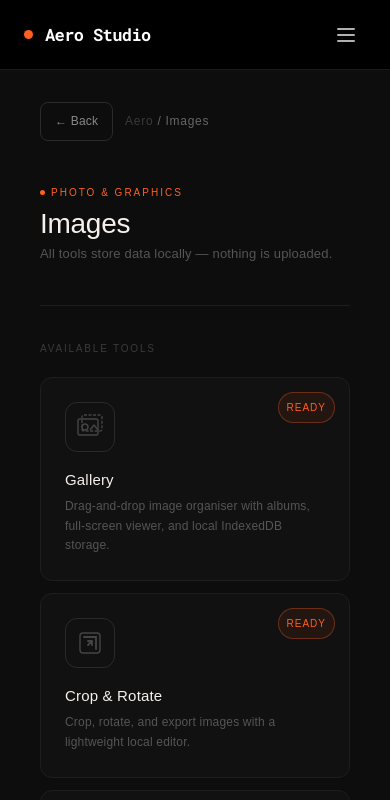
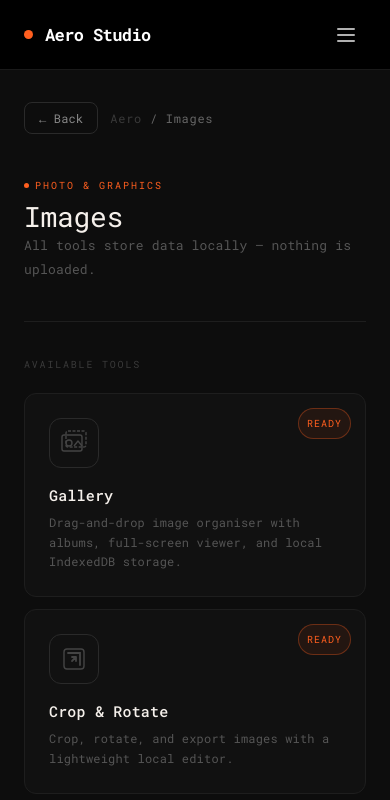
Before and after one commit to ParagGhatage/Aero-Studio, a React (Vite) app: page /images in a window 390 px wide. Shown: the top 800 px of the page. Built offline with nearby package versions, Linux system fonts and the light colour scheme.

Commit message:
mobile compatibility with tailwind in app dashboard

```diff
--- a/src/InstallButton.jsx
+++ b/src/InstallButton.jsx
@@ -1,20 +1,4 @@
 import { useState, useEffect } from 'react';
-
-const s = {
-  button: {
-    padding: '8px 16px',
-    fontSize: '12px',
-    letterSpacing: '0.1em',
-    textTransform: 'uppercase',
-    color: '#0D0D0D',
-    background: '#4ECDC4',
-    border: 'none',
-    borderRadius: '4px',
-    cursor: 'pointer',
-    fontWeight: 600,
-    transition: 'transform 0.2s',
-  }
-};
 
 export default function InstallButton() {
   const [deferredPrompt, setDeferredPrompt] = useState(null);
@@ -59,10 +43,8 @@ export default function InstallButton() {
 
   return (
     <button
-      style={s.button}
       onClick={handleInstallClick}
-      onMouseEnter={(e) => e.target.style.transform = 'translateY(-2px)'}
-      onMouseLeave={(e) => e.target.style.transform = 'translateY(0)'}
+      className="px-4 py-2 text-xs tracking-widest uppercase text-[#0D0D0D] bg-[#4ECDC4] border-none rounded font-semibold cursor-pointer transition-transform duration-200 hover:-translate-y-0.5"
     >
       Install App
     </button>
--- a/src/pages/ImageStudio.jsx
+++ b/src/pages/ImageStudio.jsx
@@ -1,5 +1,4 @@
-import { useState } from 'react';
-import { useNavigate } from 'react-router-dom'; // 1. Import the router hook
+import { useNavigate } from 'react-router-dom';
 
 const TOOLS = [
   {
@@ -29,7 +28,6 @@ const TOOLS = [
       </svg>
     ),
   },
-
   {
     id: 'compress',
     name: 'Compress',
@@ -37,10 +35,10 @@ const TOOLS = [
     status: 'ready',
     icon: (
       <svg width="28" height="28" viewBox="0 0 28 28" fill="none">
-  <path d="M7 4 L17 4 L21 8 L21 24 L7 24 Z" stroke="currentColor" strokeWidth="1.4" strokeLinejoin="round"/>
-  <path d="M17 4 L17 8 L21 8" stroke="currentColor" strokeWidth="1.4" strokeLinejoin="round"/>
-  <polyline points="12,10 14,12 12,14 14,16 12,18" fill="none" stroke="currentColor" strokeWidth="1.4" strokeLinecap="round" strokeLinejoin="round"/>
-</svg>
+        <path d="M7 4 L17 4 L21 8 L21 24 L7 24 Z" stroke="currentColor" strokeWidth="1.4" strokeLinejoin="round"/>
+        <path d="M17 4 L17 8 L21 8" stroke="currentColor" strokeWidth="1.4" strokeLinejoin="round"/>
+        <polyline points="12,10 14,12 12,14 14,16 12,18" fill="none" stroke="currentColor" strokeWidth="1.4" strokeLinecap="round" strokeLinejoin="round"/>
+      </svg>
     ),
   },
   {
@@ -58,205 +56,103 @@ const TOOLS = [
   },
 ];
 
-const ACCENT = '#FF5F1F';
-
-const s = {
-  root: {
-    background: '#0D0D0D',
-    minHeight: '100vh',
-    fontFamily: 'sans-serif',
-    color: '#F5F0EB',
-    padding: '2rem 2.5rem',
-  },
-  topnav: {
-    display: 'flex',
-    alignItems: 'center',
-    gap: '12px',
-    marginBottom: '2.5rem',
-  },
-  backBtn: {
-    background: 'transparent',
-    border: '0.5px solid #2A2A2A',
-    color: '#888',
-    padding: '7px 14px',
-    borderRadius: '8px',
-    fontSize: '12px',
-    cursor: 'pointer',
-    display: 'flex',
-    alignItems: 'center',
-    gap: '6px',
-    transition: 'color 0.15s, border-color 0.15s',
-  },
-  breadcrumb: {
-    fontSize: '12px',
-    color: '#3A3A3A',
-    letterSpacing: '0.06em',
-  },
-  breadcrumbActive: {
-    color: '#666',
-  },
-  pageHeader: {
-    marginBottom: '2.5rem',
-  },
-  eyebrow: {
-    fontSize: '10px',
-    letterSpacing: '0.2em',
-    textTransform: 'uppercase',
-    color: ACCENT,
-    marginBottom: '8px',
-    display: 'flex',
-    alignItems: 'center',
-    gap: '6px',
-  },
-  eyebrowDot: {
-    width: '5px',
-    height: '5px',
-    borderRadius: '50%',
-    background: ACCENT,
-  },
-  pageTitle: {
-    fontSize: '28px',
-    fontWeight: 300,
-    letterSpacing: '-0.01em',
-    color: '#F5F0EB',
-    marginBottom: '6px',
-  },
-  pageSubtitle: {
-    fontSize: '13px',
-    color: '#555',
-  },
-  divider: {
-    height: '0.5px',
-    background: '#1E1E1E',
-    margin: '2rem 0',
-  },
-  toolsLabel: {
-    fontSize: '10px',
-    letterSpacing: '0.18em',
-    textTransform: 'uppercase',
-    color: '#3A3A3A',
-    marginBottom: '1rem',
-  },
-  grid: {
-    display: 'grid',
-    gridTemplateColumns: 'repeat(auto-fill, minmax(260px, 1fr))',
-    gap: '12px',
-  },
-  card: (hovered, ready) => ({
-    background: hovered && ready ? 'rgba(255,95,31,0.06)' : '#111',
-    border: `0.5px solid ${hovered && ready ? ACCENT : '#1E1E1E'}`,
-    borderRadius: '12px',
-    padding: '1.5rem',
-    cursor: ready ? 'pointer' : 'default',
-    transition: 'all 0.2s ease',
-    position: 'relative',
-    opacity: ready ? 1 : 0.5,
-  }),
-  cardIcon: (hovered, ready) => ({
-    width: '50px',
-    height: '50px',
-    borderRadius: '12px',
-    border: `0.5px solid ${hovered && ready ? ACCENT + '55' : '#2A2A2A'}`,
-    display: 'flex',
-    alignItems: 'center',
-    justifyContent: 'center',
-    color: hovered && ready ? ACCENT : '#444',
-    marginBottom: '1rem',
-    background: hovered && ready ? 'rgba(255,95,31,0.08)' : 'transparent',
-    transition: 'all 0.2s',
-  }),
-  cardName: {
-    fontSize: '15px',
-    fontWeight: 500,
-    color: '#F5F0EB',
-    marginBottom: '6px',
-  },
-  cardDesc: {
-    fontSize: '12px',
-    color: '#555',
-    lineHeight: 1.65,
-  },
-  statusBadge: (ready) => ({
-    position: 'absolute',
-    top: '14px',
-    right: '14px',
-    fontSize: '10px',
-    letterSpacing: '0.1em',
-    textTransform: 'uppercase',
-    padding: '3px 8px',
-    borderRadius: '20px',
-    border: `0.5px solid ${ready ? ACCENT + '55' : '#2A2A2A'}`,
-    color: ready ? ACCENT : '#3A3A3A',
-    background: ready ? 'rgba(255,95,31,0.08)' : 'transparent',
-  }),
-};
-
 function ToolCard({ tool, onClick }) {
-  const [hovered, setHovered] = useState(false);
   const ready = tool.status === 'ready';
 
   return (
     <div
-      style={s.card(hovered, ready)}
       onClick={ready ? onClick : undefined}
-      onMouseEnter={() => setHovered(true)}
-      onMouseLeave={() => setHovered(false)}
+      className={`relative p-6 rounded-xl border-[0.5px] transition-all duration-200 flex flex-col ${
+        ready
+          ? 'group cursor-pointer bg-[#111] border-[#1E1E1E] hover:bg-[rgba(255,95,31,0.06)] hover:border-aero-accent'
+          : 'cursor-default bg-[#111] border-[#1E1E1E] opacity-50'
+      }`}
     >
-      <span style={s.statusBadge(ready)}>{ready ? 'Ready' : 'Soon'}</span>
-      <div style={s.cardIcon(hovered, ready)}>{tool.icon}</div>
-      <div style={s.cardName}>{tool.name}</div>
-      <div style={s.cardDesc}>{tool.description}</div>
+      {/* Status Badge */}
+      <span
+        className={`absolute top-3.5 right-3.5 text-[10px] tracking-widest uppercase px-2 py-0.75 rounded-full border-[0.5px] ${
+          ready
+            ? 'border-[#FF5F1F55] text-aero-accent bg-[rgba(255,95,31,0.08)]'
+            : 'border-[#2A2A2A] text-[#3A3A3A] bg-transparent'
+        }`}
+      >
+        {ready ? 'Ready' : 'Soon'}
+      </span>
+
+      {/* Icon Wrap */}
+      <div
+        className={`w-12.5 h-12.5 rounded-xl border-[0.5px] flex items-center justify-center mb-4 transition-all duration-200 ${
+          ready
+            ? 'border-[#2A2A2A] text-[#444] bg-transparent group-hover:border-[#FF5F1F55] group-hover:text-aero-accent group-hover:bg-[rgba(255,95,31,0.08)]'
+            : 'border-[#2A2A2A] text-[#444] bg-transparent'
+        }`}
+      >
+        {tool.icon}
+      </div>
+
+      <div className="text-[15px] font-medium text-[#F5F0EB] mb-1.5">
+        {tool.name}
+      </div>
+
+      <div className="text-xs text-[#555] leading-[1.65]">
+        {tool.description}
+      </div>
     </div>
   );
 }
 
-// 2. Remove the old props
 export default function ImagesHub() {
-  const navigate = useNavigate(); // 3. Initialize the hook
-  const [backHovered, setBackHovered] = useState(false);
+  const navigate = useNavigate();
 
   return (
-    <div style={s.root}>
-      <div style={s.topnav}>
+    // Applied min-h-[100dvh] for perfect mobile framing
+    <div className="bg-[#0D0D0D] min-h-dvh font-body text-[#F5F0EB] px-6 py-8 md:px-10">
+
+      {/* Top Navigation */}
+      <div className="flex items-center gap-3 mb-10">
         <button
-          style={{
-            ...s.backBtn,
-            color: backHovered ? '#F5F0EB' : '#888',
-            borderColor: backHovered ? '#444' : '#2A2A2A',
-          }}
-          // 4. Update back navigation
-            onClick={() => navigate('/')}
-          onMouseEnter={() => setBackHovered(true)}
-          onMouseLeave={() => setBackHovered(false)}
+          onClick={() => navigate('/')}
+          className="bg-transparent border-[0.5px] border-[#2A2A2A] text-[#888] px-3.5 py-1.75 rounded-lg text-xs cursor-pointer flex items-center gap-1.5 transition-colors duration-150 hover:text-[#F5F0EB] hover:border-[#444]"
         >
           ← Back
         </button>
-        <span style={s.breadcrumb}>
-          Aero <span style={s.breadcrumbActive}> / Images</span>
+        <span className="text-xs text-[#3A3A3A] tracking-[0.06em]">
+          Aero <span className="text-[#666]"> / Images</span>
         </span>
       </div>
 
-      <div style={s.pageHeader}>
-        <div style={s.eyebrow}>
-          <span style={s.eyebrowDot} /> Photo & Graphics
+      {/* Page Header */}
+      <div className="mb-10">
+        <div className="text-[10px] tracking-[0.2em] uppercase text-aero-accent mb-2 flex items-center gap-1.5 font-display">
+          <span className="w-1.25 h-1.25 rounded-full bg-aero-accent" />
+          Photo & Graphics
         </div>
-        <div style={s.pageTitle}>Images</div>
-        <div style={s.pageSubtitle}>All tools store data locally — nothing is uploaded.</div>
+        <div className="text-[28px] font-light tracking-[-0.01em] text-[#F5F0EB] mb-1.5 font-display">
+          Images
+        </div>
+        <div className="text-[13px] text-[#555]">
+          All tools store data locally — nothing is uploaded.
+        </div>
       </div>
 
-      <div style={s.divider} />
-      <div style={s.toolsLabel}>Available Tools</div>
+      {/* Divider */}
+      <div className="h-[0.5px] bg-[#1E1E1E] my-8" />
 
-      <div style={s.grid}>
+      <div className="text-[10px] tracking-[0.18em] uppercase text-[#3A3A3A] mb-4 font-display">
+        Available Tools
+      </div>
+
+      {/* Auto-filling Grid */}
+      <div className="grid grid-cols-[repeat(auto-fill,minmax(260px,1fr))] gap-3">
         {TOOLS.map(tool => (
           <ToolCard
             key={tool.id}
             tool={tool}
-            // 5. Update forward navigation to use the absolute path
             onClick={() => navigate(`/images/${tool.id}`)}
           />
         ))}
       </div>
+
     </div>
   );
 }
--- a/src/pages/PDFStudio.jsx
+++ b/src/pages/PDFStudio.jsx
@@ -1,7 +1,4 @@
-import { useState } from 'react';
 import { useNavigate } from 'react-router-dom';
-
-const ACCENT = '#4ECDC4';
 
 const TOOLS = [
   {
@@ -55,106 +52,79 @@ const TOOLS = [
   },
 ];
 
-const s = {
-  root: {
-    background: '#0D0D0D',
-    minHeight: '100vh',
-    fontFamily: 'sans-serif',
-    color: '#F5F0EB',
-    padding: '2rem 2.5rem',
-  },
-  topnav: {
-    display: 'flex',
-    alignItems: 'center',
-    gap: '12px',
-    marginBottom: '2.5rem',
-  },
-  backBtn: (hovered) => ({
-    background: 'transparent',
-    border: `0.5px solid ${hovered ? '#444' : '#2A2A2A'}`,
-    color: hovered ? '#F5F0EB' : '#888',
-    padding: '7px 14px',
-    borderRadius: '8px',
-    fontSize: '12px',
-    cursor: 'pointer',
-    display: 'flex',
-    alignItems: 'center',
-    gap: '6px',
-    transition: 'all 0.15s',
-  }),
-  breadcrumb: { fontSize: '12px', color: '#3A3A3A', letterSpacing: '0.06em' },
-  breadcrumbActive: { color: '#666' },
-  pageHeader: { marginBottom: '2.5rem' },
-  eyebrow: {
-    fontSize: '10px',
-    letterSpacing: '0.2em',
-    textTransform: 'uppercase',
-    color: ACCENT,
-    marginBottom: '8px',
-    display: 'flex',
-    alignItems: 'center',
-    gap: '6px',
-  },
-  dot: { width: '5px', height: '5px', borderRadius: '50%', background: ACCENT },
-  pageTitle: { fontSize: '28px', fontWeight: 300, color: '#F5F0EB', marginBottom: '6px' },
-  pageSub: { fontSize: '13px', color: '#555' },
-  divider: { height: '0.5px', background: '#1E1E1E', margin: '2rem 0' },
-  label: { fontSize: '10px', letterSpacing: '0.18em', textTransform: 'uppercase', color: '#3A3A3A', marginBottom: '1rem' },
-  grid: { display: 'grid', gridTemplateColumns: 'repeat(auto-fill, minmax(240px, 1fr))', gap: '12px' },
-  card: (hovered) => ({
-    background: '#111',
-    border: `0.5px solid ${hovered ? ACCENT + '55' : '#1E1E1E'}`,
-    borderRadius: '12px',
-    padding: '1.5rem',
-    opacity: 0.5,
-    cursor: 'default',
-    transition: 'border-color 0.2s',
-  }),
-  iconWrap: {
-    width: '48px', height: '48px', borderRadius: '12px',
-    border: '0.5px solid #2A2A2A', display: 'flex', alignItems: 'center',
-    justifyContent: 'center', color: '#3A3A3A', marginBottom: '1rem',
-  },
-  name: { fontSize: '15px', fontWeight: 500, color: '#F5F0EB', marginBottom: '6px' },
-  desc: { fontSize: '12px', color: '#555', lineHeight: 1.65 },
-  badge: {
-    display: 'inline-block', fontSize: '10px', letterSpacing: '0.1em',
-    textTransform: 'uppercase', padding: '3px 8px', borderRadius: '20px',
-    border: '0.5px solid #2A2A2A', color: '#3A3A3A', marginTop: '10px',
-  },
-};
+function ToolCard({ tool }) {
+  return (
+    <div className="bg-[#111] border-[0.5px] border-[#1E1E1E] rounded-xl p-6 opacity-50 cursor-default transition-colors duration-200 hover:border-[#4ECDC455]">
 
-function ToolCard({ tool }) {
-  const [hovered, setHovered] = useState(false);
-  return (
-    <div style={s.card(hovered)} onMouseEnter={() => setHovered(true)} onMouseLeave={() => setHovered(false)}>
-      <div style={s.iconWrap}>{tool.icon}</div>
-      <div style={s.name}>{tool.name}</div>
-      <div style={s.desc}>{tool.description}</div>
-      <div style={s.badge}>Coming Soon</div>
+      {/* Icon Wrap */}
+      <div className="w-12 h-12 rounded-xl border-[0.5px] border-[#2A2A2A] flex items-center justify-center text-[#3A3A3A] mb-4">
+        {tool.icon}
+      </div>
+
+      <div className="text-[15px] font-medium text-[#F5F0EB] mb-1.5">
+        {tool.name}
+      </div>
+
+      <div className="text-xs text-[#555] leading-[1.65]">
+        {tool.description}
+      </div>
+
+      {/* Coming Soon Badge */}
+      <div className="inline-block text-[10px] tracking-widest uppercase px-2 py-0.75 rounded-full border-[0.5px] border-[#2A2A2A] text-[#3A3A3A] mt-2.5">
+        Coming Soon
+      </div>
+
     </div>
   );
 }
 
 export default function PDFHub() {
   const navigate = useNavigate();
-  const [bh, setBh] = useState(false);
+
   return (
-    <div style={s.root}>
-      <div style={s.topnav}>
-        <button style={s.backBtn(bh)} onClick={() => navigate(-1)} onMouseEnter={() => setBh(true)} onMouseLeave={() => setBh(false)}>
+    <div className="bg-[#0D0D0D] min-h-dvh font-body text-[#F5F0EB] px-6 py-8 md:px-10">
+
+      {/* Top Navigation */}
+      <div className="flex items-center gap-3 mb-10">
+        <button
+          onClick={() => navigate(-1)}
+          className="bg-transparent border-[0.5px] border-[#2A2A2A] text-[#888] px-3.5 py-1.75 rounded-lg text-xs cursor-pointer flex items-center gap-1.5 transition-colors duration-150 hover:text-[#F5F0EB] hover:border-[#444]"
+        >
           ← Back
         </button>
-        <span style={s.breadcrumb}>Aero <span style={s.breadcrumbActive}> / PDF</span></span>
+        <span className="text-xs text-[#3A3A3A] tracking-[0.06em]">
+          Aero <span className="text-[#666]"> / PDF</span>
+        </span>
       </div>
-      <div style={s.pageHeader}>
-        <div style={s.eyebrow}><span style={s.dot} /> Documents</div>
-        <div style={s.pageTitle}>PDF</div>
-        <div style={s.pageSub}>PDF tools are in development — coming soon.</div>
+
+      {/* Page Header */}
+      <div className="mb-10">
+        <div className="text-[10px] tracking-[0.2em] uppercase text-[#4ECDC4] mb-2 flex items-center gap-1.5 font-display">
+          <span className="w-1.25 h-1.25 rounded-full bg-[#4ECDC4]" />
+          Documents
+        </div>
+        <div className="text-[28px] font-light tracking-[-0.01em] text-[#F5F0EB] mb-1.5 font-display">
+          PDF
+        </div>
+        <div className="text-[13px] text-[#555]">
+          PDF tools are in development — coming soon.
+        </div>
       </div>
-      <div style={s.divider} />
-      <div style={s.label}>Planned Tools</div>
-      <div style={s.grid}>{TOOLS.map(t => <ToolCard key={t.name} tool={t} />)}</div>
+
+      {/* Divider */}
+      <div className="h-[0.5px] bg-[#1E1E1E] my-8" />
+
+      <div className="text-[10px] tracking-[0.18em] uppercase text-[#3A3A3A] mb-4 font-display">
+        Planned Tools
+      </div>
+
+      {/* Auto-filling Grid */}
+      <div className="grid grid-cols-[repeat(auto-fill,minmax(240px,1fr))] gap-3">
+        {TOOLS.map(t => (
+          <ToolCard key={t.name} tool={t} />
+        ))}
+      </div>
+
     </div>
   );
 }
--- a/src/pages/VideoLab.jsx
+++ b/src/pages/VideoLab.jsx
@@ -1,7 +1,4 @@
-import { useState } from 'react';
 import { useNavigate } from 'react-router-dom';
-
-const ACCENT = '#A78BFA';
 
 const TOOLS = [
   {
@@ -55,79 +52,79 @@ const TOOLS = [
   },
 ];
 
-const s = {
-  root: {
-    background: '#0D0D0D', minHeight: '100vh', fontFamily: 'sans-serif',
-    color: '#F5F0EB', padding: '2rem 2.5rem',
-  },
-  topnav: { display: 'flex', alignItems: 'center', gap: '12px', marginBottom: '2.5rem' },
-  backBtn: (hovered) => ({
-    background: 'transparent', border: `0.5px solid ${hovered ? '#444' : '#2A2A2A'}`,
-    color: hovered ? '#F5F0EB' : '#888', padding: '7px 14px', borderRadius: '8px',
-    fontSize: '12px', cursor: 'pointer', display: 'flex', alignItems: 'center',
-    gap: '6px', transition: 'all 0.15s',
-  }),
-  breadcrumb: { fontSize: '12px', color: '#3A3A3A', letterSpacing: '0.06em' },
-  breadcrumbActive: { color: '#666' },
-  pageHeader: { marginBottom: '2.5rem' },
-  eyebrow: {
-    fontSize: '10px', letterSpacing: '0.2em', textTransform: 'uppercase',
-    color: ACCENT, marginBottom: '8px', display: 'flex', alignItems: 'center', gap: '6px',
-  },
-  dot: { width: '5px', height: '5px', borderRadius: '50%', background: ACCENT },
-  pageTitle: { fontSize: '28px', fontWeight: 300, color: '#F5F0EB', marginBottom: '6px' },
-  pageSub: { fontSize: '13px', color: '#555' },
-  divider: { height: '0.5px', background: '#1E1E1E', margin: '2rem 0' },
-  label: { fontSize: '10px', letterSpacing: '0.18em', textTransform: 'uppercase', color: '#3A3A3A', marginBottom: '1rem' },
-  grid: { display: 'grid', gridTemplateColumns: 'repeat(auto-fill, minmax(240px, 1fr))', gap: '12px' },
-  card: (hovered) => ({
-    background: '#111', border: `0.5px solid ${hovered ? ACCENT + '44' : '#1E1E1E'}`,
-    borderRadius: '12px', padding: '1.5rem', opacity: 0.5,
-    cursor: 'default', transition: 'border-color 0.2s',
-  }),
-  iconWrap: {
-    width: '48px', height: '48px', borderRadius: '12px', border: '0.5px solid #2A2A2A',
-    display: 'flex', alignItems: 'center', justifyContent: 'center', color: '#3A3A3A', marginBottom: '1rem',
-  },
-  name: { fontSize: '15px', fontWeight: 500, color: '#F5F0EB', marginBottom: '6px' },
-  desc: { fontSize: '12px', color: '#555', lineHeight: 1.65 },
-  badge: {
-    display: 'inline-block', fontSize: '10px', letterSpacing: '0.1em', textTransform: 'uppercase',
-    padding: '3px 8px', borderRadius: '20px', border: '0.5px solid #2A2A2A', color: '#3A3A3A', marginTop: '10px',
-  },
-};
+function ToolCard({ tool }) {
+  return (
+    <div className="bg-[#111] border-[0.5px] border-[#1E1E1E] rounded-xl p-6 opacity-50 cursor-default transition-colors duration-200 hover:border-[#A78BFA44]">
 
-function ToolCard({ tool }) {
-  const [hovered, setHovered] = useState(false);
-  return (
-    <div style={s.card(hovered)} onMouseEnter={() => setHovered(true)} onMouseLeave={() => setHovered(false)}>
-      <div style={s.iconWrap}>{tool.icon}</div>
-      <div style={s.name}>{tool.name}</div>
-      <div style={s.desc}>{tool.description}</div>
-      <div style={s.badge}>Coming Soon</div>
+      {/* Icon Wrap */}
+      <div className="w-12 h-12 rounded-xl border-[0.5px] border-[#2A2A2A] flex items-center justify-center text-[#3A3A3A] mb-4">
+        {tool.icon}
+      </div>
+
+      <div className="text-[15px] font-medium text-[#F5F0EB] mb-1.5">
+        {tool.name}
+      </div>
+
+      <div className="text-xs text-[#555] leading-[1.65]">
+        {tool.description}
+      </div>
+
+      {/* Coming Soon Badge */}
+      <div className="inline-block text-[10px] tracking-widest uppercase px-2 py-0.75 rounded-full border-[0.5px] border-[#2A2A2A] text-[#3A3A3A] mt-2.5">
+        Coming Soon
+      </div>
+
     </div>
   );
 }
 
 export default function VideosHub() {
   const navigate = useNavigate();
-  const [bh, setBh] = useState(false);
+
   return (
-    <div style={s.root}>
-      <div style={s.topnav}>
-        <button style={s.backBtn(bh)} onClick={() => navigate(-1)} onMouseEnter={() => setBh(true)} onMouseLeave={() => setBh(false)}>
+    <div className="bg-[#0D0D0D] min-h-dvh font-body text-[#F5F0EB] px-6 py-8 md:px-10">
+
+      {/* Top Navigation */}
+      <div className="flex items-center gap-3 mb-10">
+        <button
+          onClick={() => navigate(-1)}
+          className="bg-transparent border-[0.5px] border-[#2A2A2A] text-[#888] px-3.5 py-1.75 rounded-lg text-xs cursor-pointer flex items-center gap-1.5 transition-colors duration-150 hover:text-[#F5F0EB] hover:border-[#444]"
+        >
           ← Back
         </button>
-        <span style={s.breadcrumb}>Aero <span style={s.breadcrumbActive}> / Videos</span></span>
+        <span className="text-xs text-[#3A3A3A] tracking-[0.06em]">
+          Aero <span className="text-[#666]"> / Videos</span>
+        </span>
       </div>
-      <div style={s.pageHeader}>
-        <div style={s.eyebrow}><span style={s.dot} /> Media</div>
-        <div style={s.pageTitle}>Videos</div>
-        <div style={s.pageSub}>Video tools are in development — coming soon.</div>
+
+      {/* Page Header */}
+      <div className="mb-10">
+        <div className="text-[10px] tracking-[0.2em] uppercase text-[#A78BFA] mb-2 flex items-center gap-1.5 font-display">
+          <span className="w-1.25 h-1.25 rounded-full bg-[#A78BFA]" />
+          Media
+        </div>
+        <div className="text-[28px] font-light tracking-[-0.01em] text-[#F5F0EB] mb-1.5 font-display">
+          Videos
+        </div>
+        <div className="text-[13px] text-[#555]">
+          Video tools are in development — coming soon.
+        </div>
       </div>
-      <div style={s.divider} />
-      <div style={s.label}>Planned Tools</div>
-      <div style={s.grid}>{TOOLS.map(t => <ToolCard key={t.name} tool={t} />)}</div>
+
+      {/* Divider */}
+      <div className="h-[0.5px] bg-[#1E1E1E] my-8" />
+
+      <div className="text-[10px] tracking-[0.18em] uppercase text-[#3A3A3A] mb-4 font-display">
+        Planned Tools
+      </div>
+
+      {/* Auto-filling Grid */}
+      <div className="grid grid-cols-[repeat(auto-fill,minmax(240px,1fr))] gap-3">
+        {TOOLS.map(t => (
+          <ToolCard key={t.name} tool={t} />
+        ))}
+      </div>
+
     </div>
   );
 }
```
Also changed, not shown: src/components/AeroTopBar.jsx (+4 -4 lines), src/pages/AppDashboard.jsx (+10 -7 lines).
